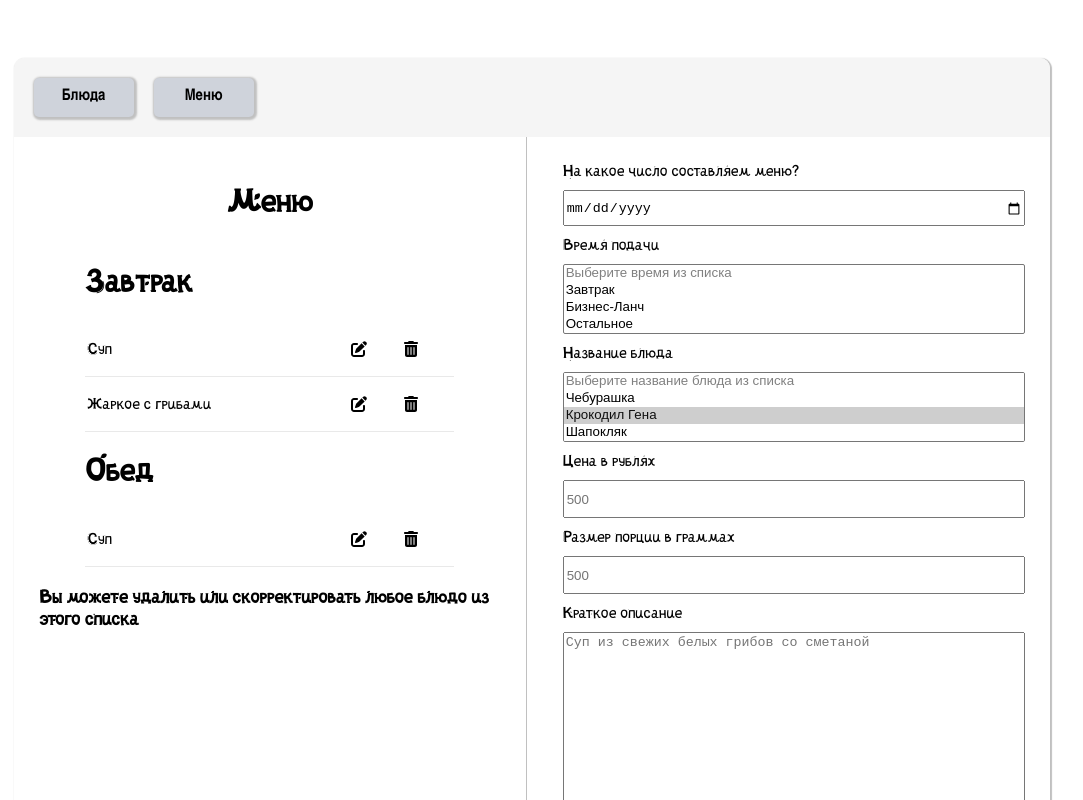
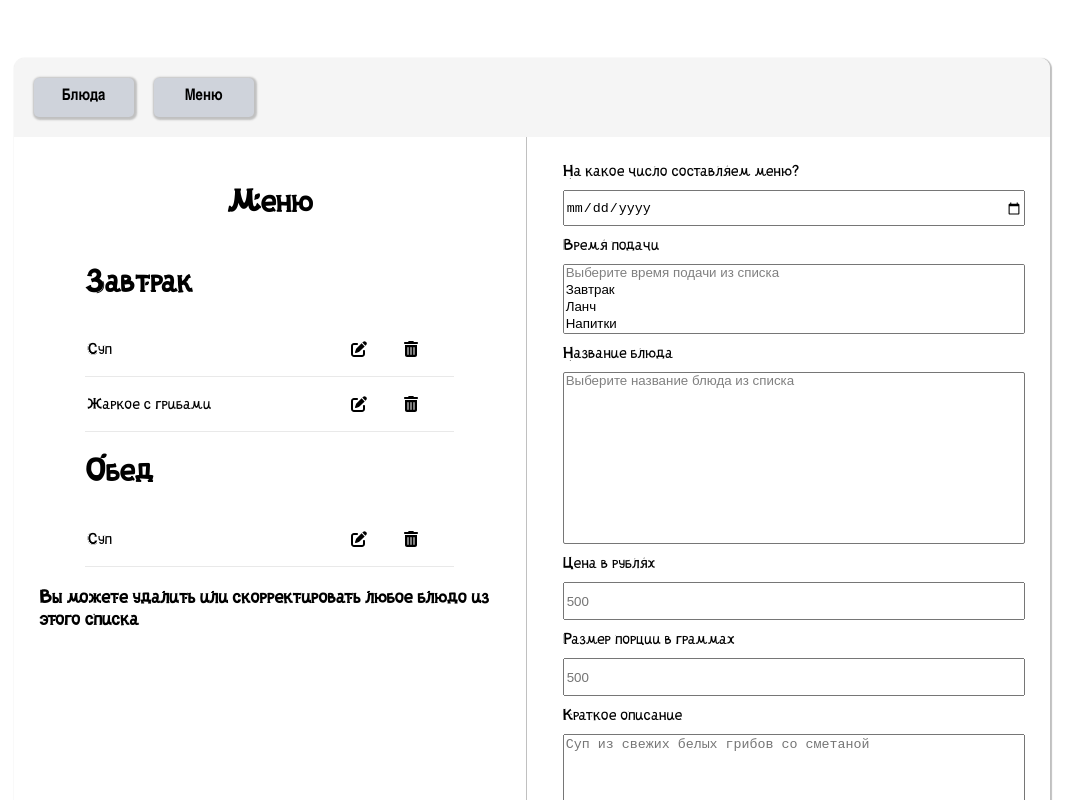
Before and after one commit to ydubovitsky/stolovaya51-react, a React (Create React App) app: page /dashboard/menu in a window 1280 px wide. Shown: the top 800 px of the page, without its empty margins (108-1191 px from the left). Built offline with nearby package versions, Linux system fonts and the light colour scheme.

Commit message:
Added the function to add a new menu item

```diff
--- a/src/app/pages/dashboard/subpages/menu/menu.subpage.tsx
+++ b/src/app/pages/dashboard/subpages/menu/menu.subpage.tsx
@@ -2,8 +2,83 @@ import AtomicButtonComponent from "../../../../common/atomic-components/atomic-b
 import styles from "./menu.module.css";
 import { FontAwesomeIcon } from "@fortawesome/react-fontawesome";
 import { faEdit, faTrashCan } from "@fortawesome/free-solid-svg-icons";
+import { useDispatch } from "react-redux";
+import {
+  MealItemInterface,
+  createNewMealAsync,
+  getAllMealsAsync,
+  mealsItemArraySelector,
+} from "../../../../../redux/meal/meal.slice";
+import { useAppSelector } from "../../../../../redux/hooks";
+import { useState } from "react";
+
+interface MealTimeInterface {
+  name: string | undefined;
+}
+
+interface MenuItemInterface {
+  date: Date;
+  mealTime: MealTimeInterface | undefined;
+  mealItem: MealItemInterface | undefined;
+  cost: number | undefined;
+  portionSize: number | undefined;
+  description: string | undefined;
+}
 
 const MenuSubpage: React.FC = () => {
+  const mealsItemArray: MealItemInterface[] = useAppSelector(
+    mealsItemArraySelector
+  );
+
+  //!TODO Улучшить это
+  const [menuItem, setMenuItem] = useState<object | any>();
+
+  const onMenuItemChangeHandler = (
+    name: string,
+    arg: MealTimeInterface | MealItemInterface | Date | number | string
+  ): void => {
+    setMenuItem({
+      ...menuItem,
+      [name]: arg,
+    });
+  };
+
+  const showMealItemSelectElement = () => (
+    <select multiple size={10} name="mealId">
+      <option disabled>Выберите название блюда из списка</option>
+      {mealsItemArray.map((mealItem) => (
+        <option
+          onClick={() => onMenuItemChangeHandler("mealItem", mealItem)}
+          value={mealItem.id}
+        >
+          {mealItem.name}
+        </option>
+      ))}
+    </select>
+  );
+
+  const showMealTimeSelectElement = () => (
+    <select multiple name="mealTime">
+      <option disabled>Выберите время подачи из списка</option>
+      {Array.of("Завтрак", "Ланч", "Напитки", "Полуфабрикаты", "Остальное").map(
+        (mealTime) => (
+          <option
+            onClick={() =>
+              onMenuItemChangeHandler("mealTime", {
+                name: mealTime,
+              } as MealTimeInterface)
+            }
+            value={mealTime}
+          >
+            {mealTime}
+          </option>
+        )
+      )}
+    </select>
+  );
+
+  console.log(menuItem);
+
   return (
     <div className={styles["container"]}>
       <div className={styles["menu-list-container"]}>
@@ -37,39 +112,49 @@ const MenuSubpage: React.FC = () => {
       </div>
       <div className={styles["create-new-daily-menu-form"]}>
         <label htmlFor="date">На какое число составляем меню?</label>
-        <input type="date" name="date" id="" placeholder="500" />
+        <input
+          type="date"
+          name="date"
+          id=""
+          placeholder="500"
+          onChange={(e) =>
+            onMenuItemChangeHandler("date", new Date(e.timeStamp))
+          }
+        />
 
-        <label htmlFor="category">Время подачи</label>
-        <select multiple name="category[]">
-          <option disabled>Выберите время из списка</option>
-          <option value="Чебурашка">Завтрак</option>
-          <option value="Шапокляк">Бизнес-Ланч</option>
-          <option value="Крыса Лариса">Остальное</option>
-        </select>
+        <label htmlFor="mealTime">Время подачи</label>
+        {showMealTimeSelectElement()}
 
         <label htmlFor="name">Название блюда</label>
-        <select multiple name="name[]">
-          <option disabled>Выберите название блюда из списка</option>
-          <option value="Чебурашка">Чебурашка</option>
-          <option selected value="Крокодил Гена">
-            Крокодил Гена
-          </option>
-          <option value="Шапокляк">Шапокляк</option>
-          <option value="Крыса Лариса">Крыса Лариса</option>
-        </select>
+        {showMealItemSelectElement()}
 
         <label htmlFor="cost">Цена в рублях</label>
-        <input type="number" name="calories" id="" placeholder="500" />
+        <input
+          type="number"
+          name="calories"
+          onChange={(e) => onMenuItemChangeHandler("calories", e.target.value)}
+          placeholder="500"
+        />
 
         <label htmlFor="weight">Размер порции в граммах</label>
-        <input type="number" name="weight" id="" placeholder="500" />
+        <input
+          type="number"
+          name="weight"
+          onChange={(e) => onMenuItemChangeHandler("weight", e.target.value)}
+          placeholder="500"
+        />
 
         <label htmlFor="description">Краткое описание</label>
         <textarea
           name="description"
+          onChange={(e) =>
+            onMenuItemChangeHandler("description", e.target.value)
+          }
           placeholder="Суп из свежих белых грибов со сметаной"
         ></textarea>
-        <AtomicButtonComponent name="Добавить новое блюдо" />
+        <AtomicButtonComponent
+          name="Добавить новое блюдо"
+        />
       </div>
     </div>
   );
```
Also changed, not shown: 1 other file (tests, documents, lock files or other folders).
